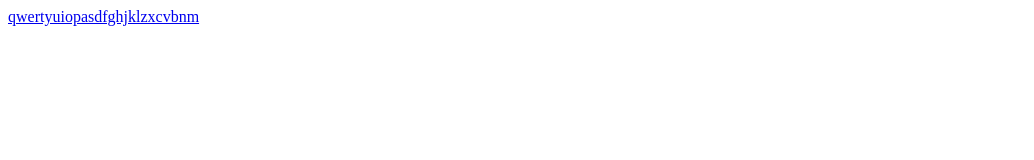
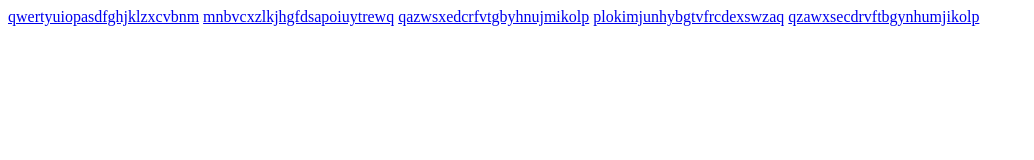
Before and after one commit to TropicSapling/bored, a plain HTML site: page index.html in a window 1280 px wide. Shown: the whole page, without its empty margins (0-1034 px from the left). Drawn offline with Linux system fonts and the light colour scheme.

Commit message:
Update index.html

```diff
--- a/index.html
+++ b/index.html
@@ -9,5 +9,9 @@
 </head>
 <body>
 	<a href="https://www.urbandictionary.com/define.php?term=qwertyuiopasdfghjklzxcvbnm">qwertyuiopasdfghjklzxcvbnm</a>
+	<a href="https://www.urbandictionary.com/define.php?term=mnbvcxzlkjhgfdsapoiuytrewq">mnbvcxzlkjhgfdsapoiuytrewq</a>
+	<a href="https://www.urbandictionary.com/define.php?term=qazwsxedcrfvtgbyhnujmikolp">qazwsxedcrfvtgbyhnujmikolp</a>
+	<a href="https://www.urbandictionary.com/define.php?term=plokimjunhybgtvfrcdexswzaq">plokimjunhybgtvfrcdexswzaq</a>
+	<a href="https://www.urbandictionary.com/define.php?term=qzawxsecdrvftbgynhumjikolp">qzawxsecdrvftbgynhumjikolp</a>
 </body>
 </html>
```
